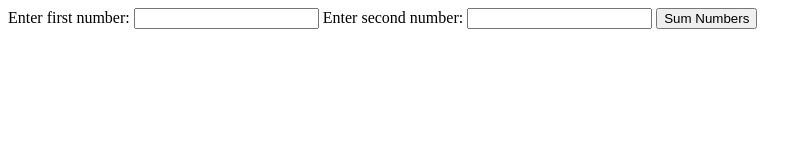
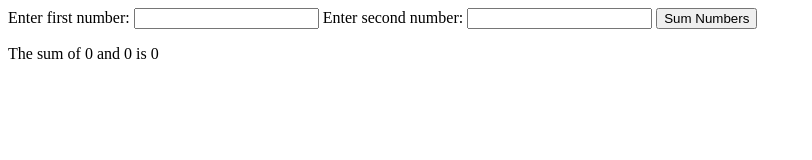
Before and after one commit to oli-rahman2003/CalculatorHTML, a plain HTML site: page index.html in a window 1280 px wide. Both pictures are taken after a click on the button "Sum Numbers". Shown: the whole page, without its empty margins (0-812 px from the left). Drawn offline with Linux system fonts and the light colour scheme.

Commit message:
Summed Numbers Displayed on Site

```diff
--- a/index.html
+++ b/index.html
@@ -14,6 +14,7 @@
     <input type="number" id="secondNumber" />
 
     <button id="sumButton">Sum Numbers</button>
+    <p id="result"></p>
 
     <script src="script.js"></script>
   </body>
--- a/script.js
+++ b/script.js
@@ -12,13 +12,17 @@ secondNumberInput.addEventListener("input", () => {
 
 //BUTTON TO SUM TWO INPUTS
 const sumButton = document.getElementById("sumButton");
+const resultOutput = document.getElementById("result")
+
+
+sumButton.addEventListener("click", addNumbers)
+
 
 function addNumbers(){
     const firstNumberValue = Number(firstNumberInput.value);
     const secondNumberValue = Number(secondNumberInput.value);
     const sum = firstNumberValue + secondNumberValue;
-    console.log ("the sum is ", sum)
+    resultOutput.textContent = `The sum of ${firstNumberValue} and ${secondNumberValue} is ${sum}`;
 
 
 }
-sumButton.addEventListener("click", addNumbers)
```
